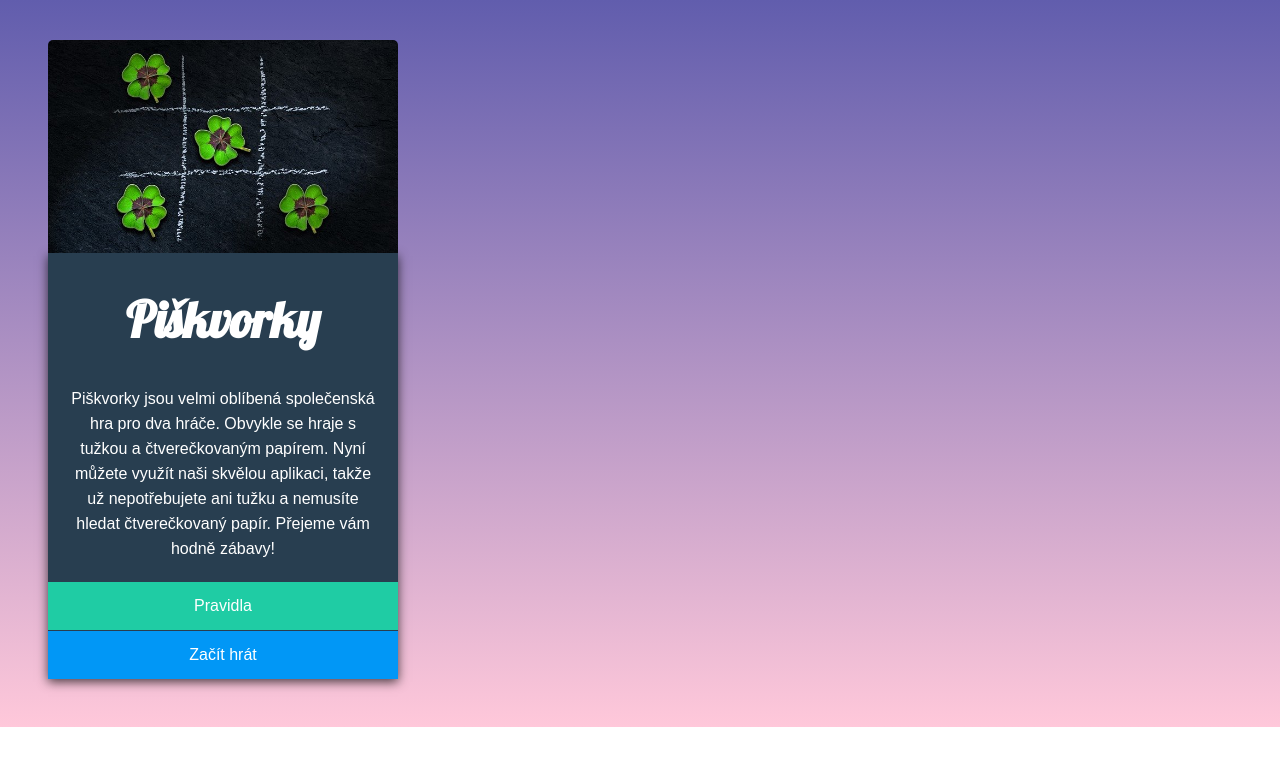
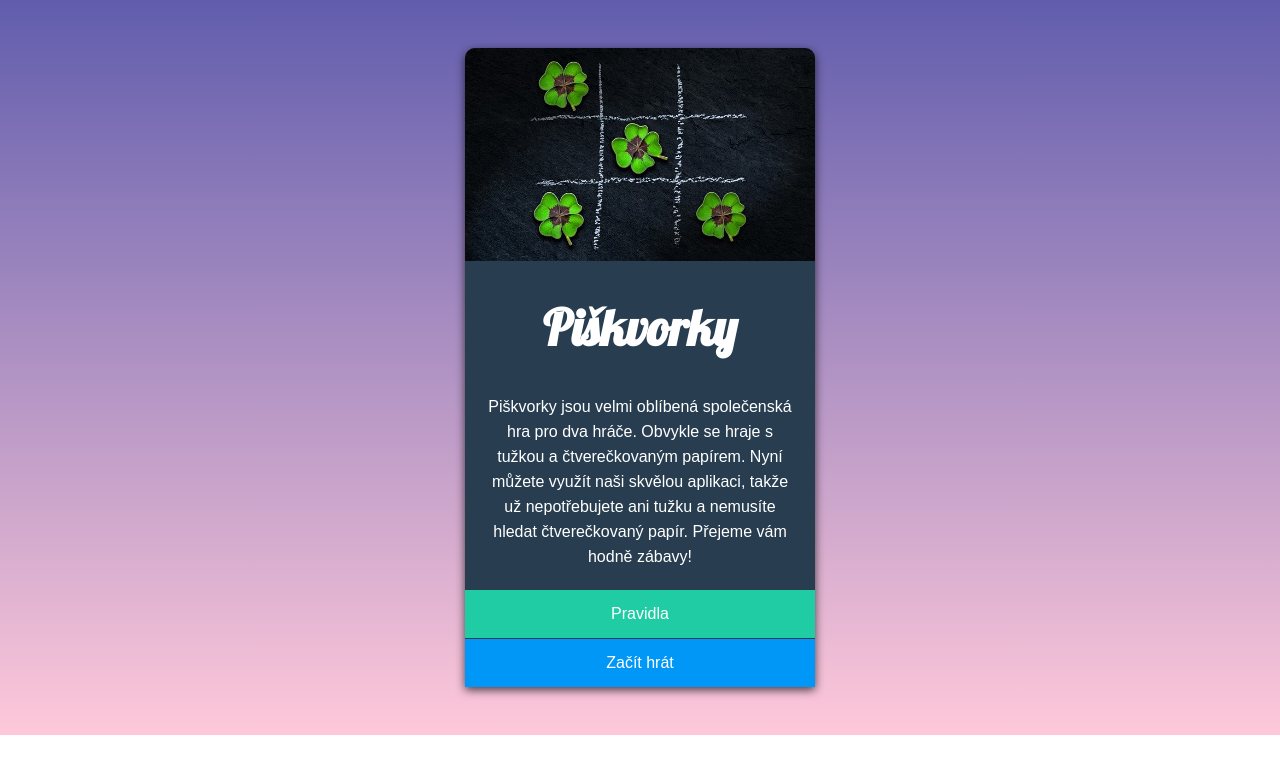
Before and after one commit to MichaelaRasovska/piskvorky, a plain HTML site: page index.html in a window 1280 px wide. Drawn offline with Linux system fonts and the light colour scheme.

Commit message:
Vycentrování

```diff
--- a/index.html
+++ b/index.html
@@ -11,8 +11,8 @@
     />
   </head>
   <body>
-    <img src="uvodni.jpg" alt="Obrázek piškvorek" />
     <div class="opiskvorkach">
+      <img class="obrazek" src="uvodni.jpg" alt="Obrázek piškvorek" />
       <h1 class="nadpis">Piškvorky</h1>
       <p class="popis">
         Piškvorky jsou velmi oblíbená společenská hra pro dva hráče. Obvykle se
--- a/styly.css
+++ b/styly.css
@@ -1,18 +1,14 @@
 body {
   color: #ffffff;
-  background: rgb(2, 0, 36);
   background: linear-gradient(#615dad, #ffc8da);
   background-repeat: no-repeat;
   background-position: center;
   background-size: cover;
-  padding: 0 0 40px 0;
+  padding: 40px 0 40px 0;
+  display: flex;
+  justify-content: center;
 }
-img {
-  display: block;
-  width: 350px;
-  border-radius: 5px 5px 0px 0px;
-  margin: 40px 0 0 40px;
-}
+
 .opiskvorkach {
   display: flex;
   flex-direction: column;
@@ -20,7 +16,12 @@ img {
   width: 350px;
   box-shadow: 0 3px 10px rgba(0, 0, 0, 0.7);
   padding: 0;
-  margin: 0 0 0 40px;
+  border-radius: 10px 10px 0px 0px;
+}
+.obrazek {
+  display: block;
+  border-radius: 10px 10px 0px 0px;
+  width: 350px;
 }
 
 .nadpis {
```
